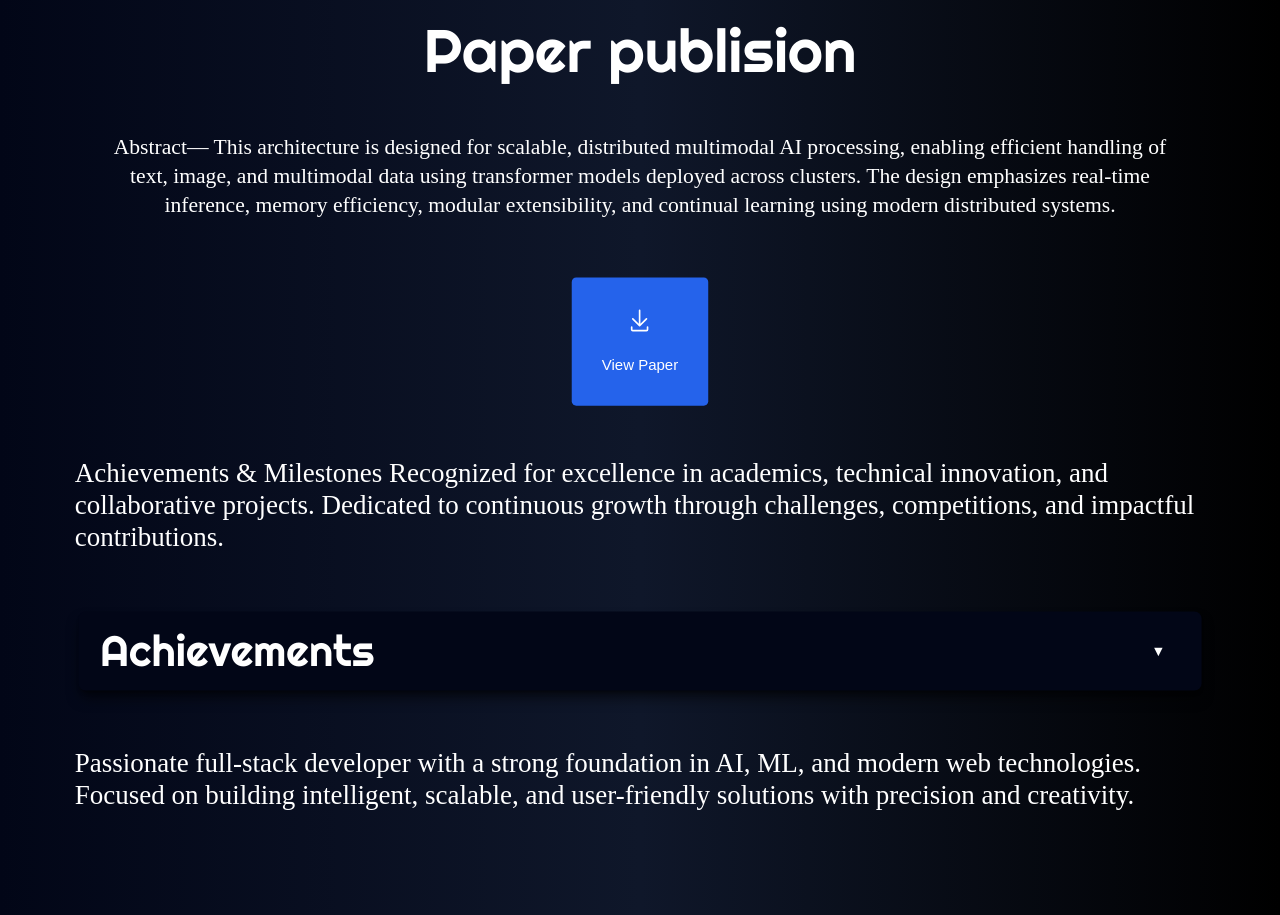
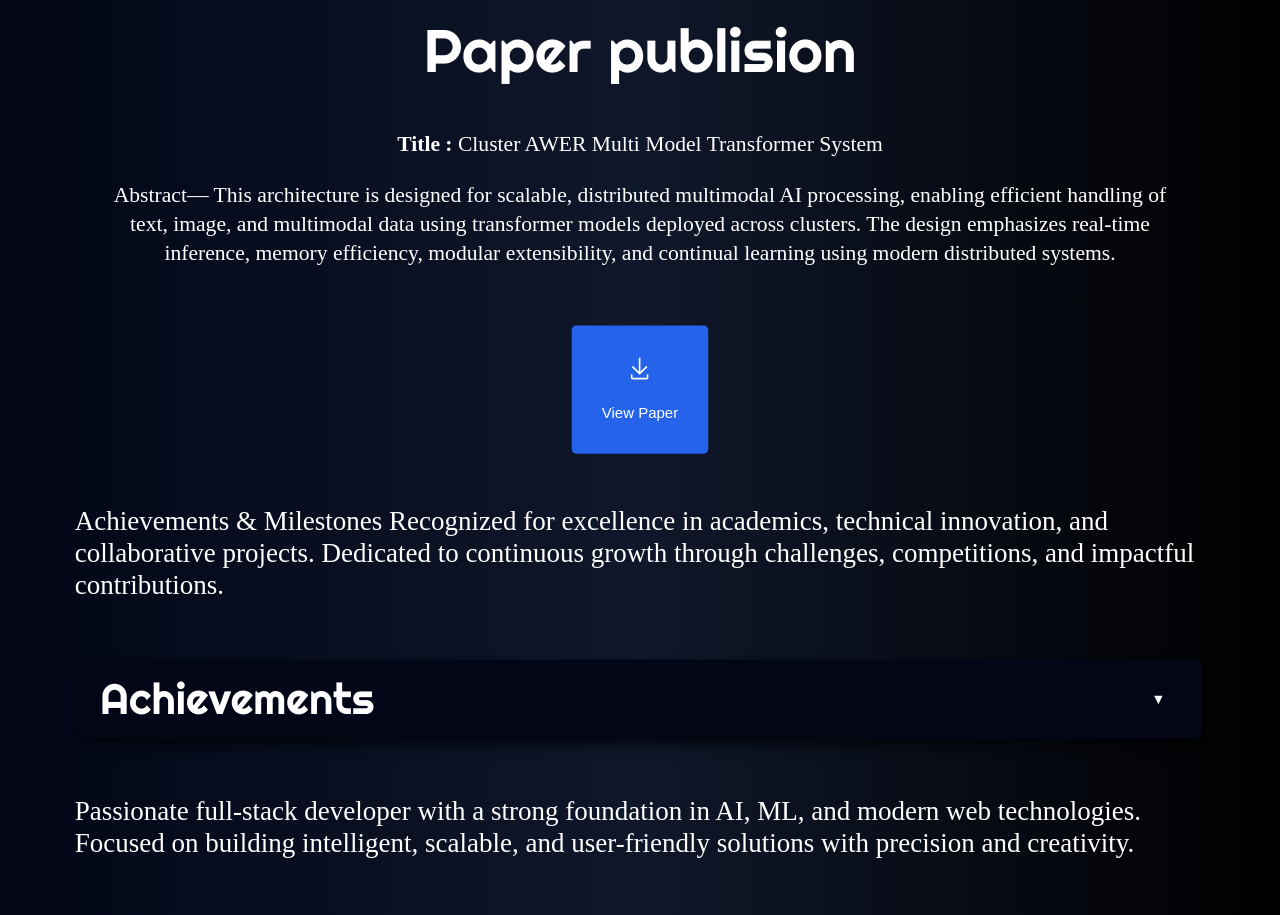
Before and after one commit to KathirvelMurugesan/kathir-protfolio, a React (Vite) app: page /about in a window 1280 px wide. Shown: the part 3000-3915 px from the top of the page. Built offline with nearby package versions, Linux system fonts and the light colour scheme; a web font is replaced by a local one.

Commit message:
Update page4.jsx

```diff
--- a/src/pages/page4.jsx
+++ b/src/pages/page4.jsx
@@ -277,6 +277,9 @@ Committed to contributing impactful ideas to the academic and developer communit
  </p>
 
             <h1 className="text-center text-4xl lg:text-6xl sm:mt-20 font-boldy mt-10 mb-10">Paper publision</h1>
+      <p className='text-base lg:text-2xl md:text-lg scale-90 text-white font-raw py-2 px-3'>
+             <b>Title : </b><span>Cluster AWER Multi Model Transformer System</span>
+      </p>
              <p className='text-base lg:text-2xl md:text-lg scale-90 text-white font-raw py-2 px-3'>
 Abstract— This architecture is designed for scalable,
 distributed multimodal AI processing, enabling efficient
```
